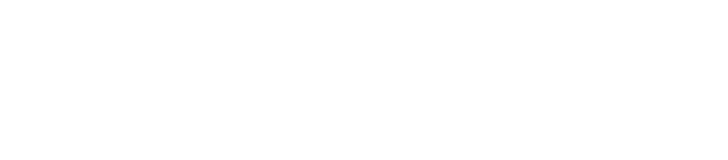
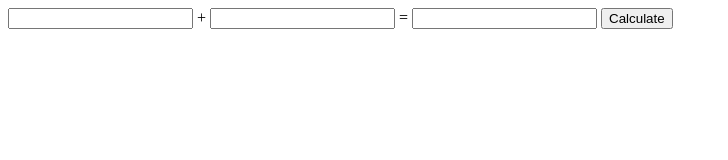
Before and after one commit to samuelpalaciosdev/js-exercises, a plain HTML site: page index.html in a window 1280 px wide. Shown: the whole page, without its empty margins (0-728 px from the left). Drawn offline with Linux system fonts and the light colour scheme.

Commit message:
Sum values of 2 inputs

```diff
--- a/index.html
+++ b/index.html
@@ -9,7 +9,9 @@
 </head>
 
 <body>
-
+    <input id="firstNumber" type="text" value="" /> + <input id="secondNumber" type="text" value="" /> =
+    <input id="resultNumber" type="text" value="" />
+    <input type="button" value="Calculate" onclick="calculateSumListener();" />
     <script src="script.js"></script>
 </body>
 
--- a/script.js
+++ b/script.js
@@ -1,49 +1,10 @@
-var person = {
-  name: 'John', //String
-  lastname: 'Doe',
-  age: 35, //Number
-  gender: 'male',
-  lucky_numbers: [7, 11, 13, 17], //Array
-  significant_other: person2, //Object, yes the same variable/object defined after
+// adding the function to the window makes it globally available
+window.calculateSumListener = function() {
+	//Return the value of the input #firstNumber
+	var stringA = parseInt(document.getElementById("firstNumber").value);
+	//Return the value of the input #secondNumber
+	var stringB = parseInt(document.getElementById("secondNumber").value);
+	let sum = stringA + stringB;
+	document.querySelector('#resultNumber').value = sum;
+	//your code goes here
 };
-
-var person2 = {
-  name: 'Jane',
-  lastname: 'Doe',
-  age: 38,
-  gender: 'female',
-  lucky_numbers: [2, 4, 6, 8],
-  significant_other: person,
-};
-
-var person3 = {
-  name: 'Jimmy',
-  lastname: 'Doe',
-  age: 13,
-  gender: 'male',
-  lucky_numbers: [1, 2, 3, 4],
-  significant_other: null,
-};
-
-var family = {
-  lastname: 'Doe',
-  members: [person, person2, person3], //Array of objects, don't forget to add Jimmy
-};
-
-function addAllFamilyLuckyNumbers(anArray) {
-  var sumOfAllLuckyNumbers = 0; //sumOfAllLuckyNumbers is a number, the sum of all lucky numbers.
-  for (let i = 0; i < anArray.length; i++) {
-    for (let j = 0; j < anArray[i].lucky_numbers.length; j++) {
-      sumOfAllLuckyNumbers += anArray[i].lucky_numbers[j];
-    }
-  }
-  //To-Do: loop and add; consider nested loops
-  //Hint: use the anArray variable to get all of the lucky numbers
-
-  return sumOfAllLuckyNumbers;
-}
-
-person.lucky_numbers[3] = 33;
-
-//Do not make changes below:
-console.log(addAllFamilyLuckyNumbers(family.members));
```
